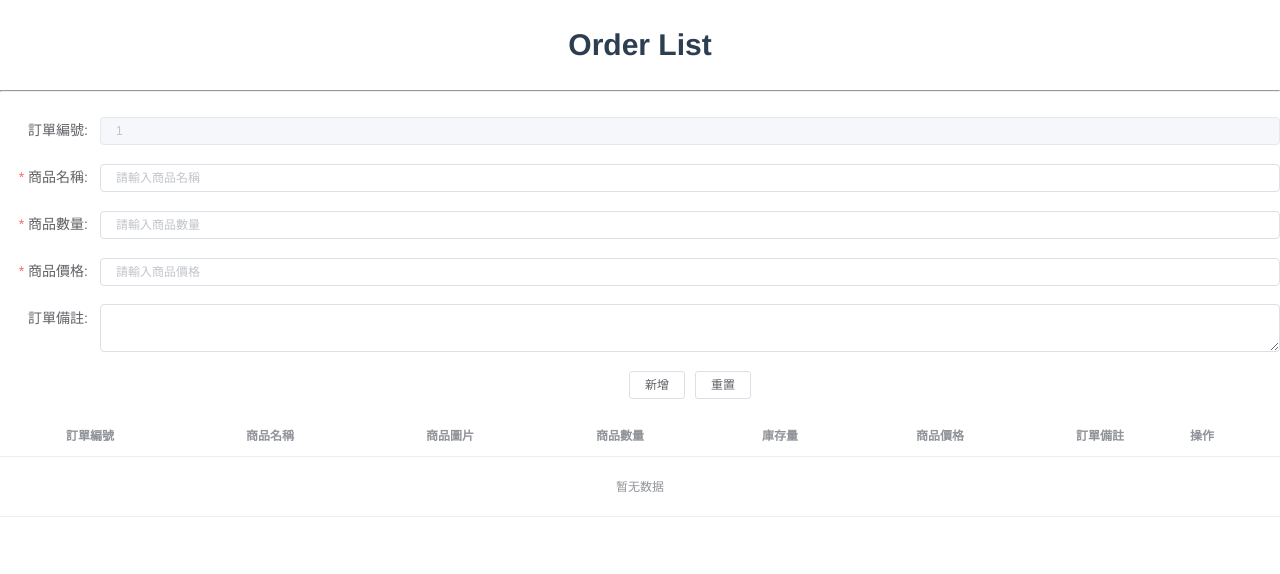
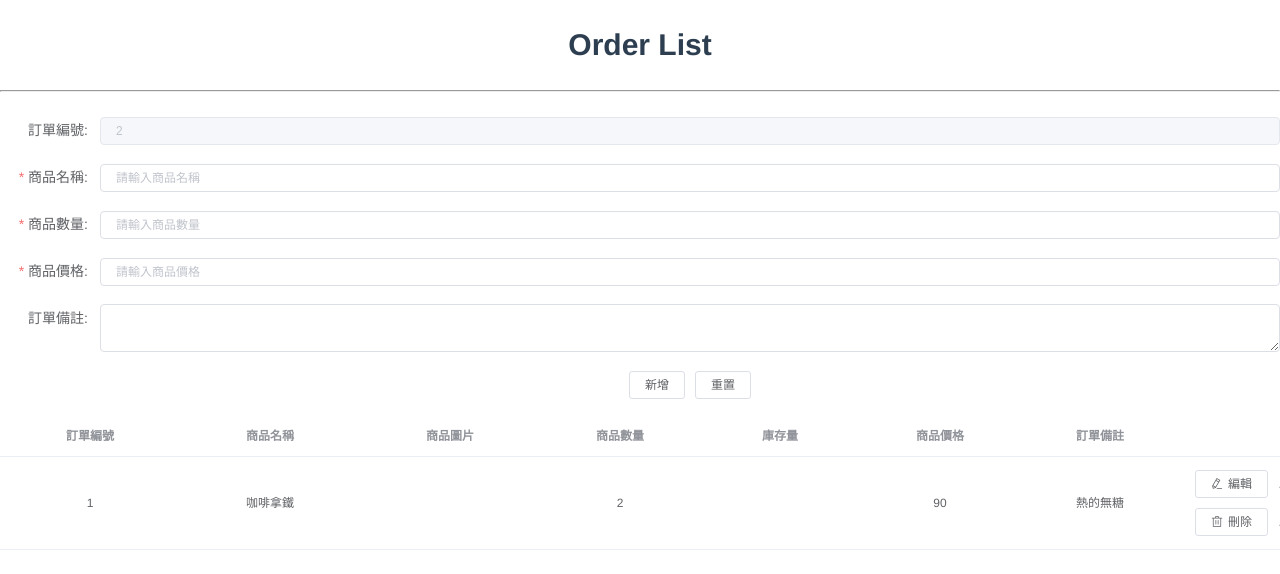
Before and after one commit to hangineer/order_list, a Vue app in the folder order/: page / in a window 1280 px wide. Shown: the top 574 px of the page. Built offline with nearby package versions, Linux system fonts and the light colour scheme; what vue-easytable would draw is missing.

Commit message:
feat:delete function OT101

```diff
--- a/order/db.json
+++ b/order/db.json
@@ -1,5 +1,5 @@
 {
-  "list": [
+  "lists": [
     {
       "id": 0,
       "name": "美式黑咖啡",
--- a/order/src/components/childComponents/AddList.vue
+++ b/order/src/components/childComponents/AddList.vue
@@ -91,7 +91,6 @@ export default {
   },
   computed: {
     id() {
-      // const format = "";
       // let rowIndex = 0;
       // return (rowIndex += 1);
       return this.$store.state.tableData.length + 1;
--- a/order/src/components/childComponents/ListData.vue
+++ b/order/src/components/childComponents/ListData.vue
@@ -1,6 +1,14 @@
 <template>
   <div>
     <!-- todo 若配合json server tableData可以改成list? -->
+    <!-- <el-table-column
+      label="日期"
+      width="180">
+      <template slot-scope="scope">
+        <i class="el-icon-time"></i>
+        <span style="margin-left: 10px">{{ scope.row.date }}</span>
+      </template>
+    </el-table-column> -->
     <el-table :data="tableData" style="width: 100%">
       <el-table-column prop="id" label="訂單編號" align="center" width="180">
       </el-table-column>
@@ -28,9 +36,8 @@
         label="訂單備註"
         align="center"
       ></el-table-column>
-
-      <el-table-column fixed="right" label="操作" width="100">
-        <template>
+      <el-table-column fixed="right" width="100">
+        <template slot-scope="scope">
           <!-- todo 版面還沒排好 -->
           <el-button
             class="data-button"
@@ -42,7 +49,7 @@
           <el-button
             class="data-button"
             size="mini"
-            @click.native.prevent="deleteRow(scope.$index, tableData)"
+            @click.native.prevent="remove(scope.$index, tableData)"
             icon="el-icon-delete"
             >刪除</el-button
           >
@@ -59,6 +66,12 @@ export default {
   computed: {
     tableData() {
       return this.$store.state.tableData;
+    },
+  },
+  methods: {
+    remove(index, rows) {
+      rows.splice(index, 1);
+      // this.$store.dispatch("updateTableData", rows);
     },
   },
   // axios.get('')
@@ -80,7 +93,7 @@ export default {
   margin: 5px !important;
 }
 //todo 區分表格顏色
-el-table-column:nth-child(odd) {
+el-table:nth-child(odd) {
   background-color: red;
 }
 </style>
--- a/order/src/store/index.js
+++ b/order/src/store/index.js
@@ -7,15 +7,15 @@ export default new Vuex.Store({
   // todo
   state: {
     tableData: [
-      // {
-      //   id: 1,
-      //   name: "咖啡拿鐵",
-      //   img: null,
-      //   quantity: 2,
-      //   inventory: null,
-      //   price: 90,
-      //   note: "",
-      // },
+      {
+        id: 1,
+        name: "咖啡拿鐵",
+        img: null,
+        quantity: 2,
+        inventory: null,
+        price: 90,
+        note: "熱的無糖",
+      },
     ],
   },
   mutations: {
--- a/order/src/views/List.vue
+++ b/order/src/views/List.vue
@@ -19,14 +19,7 @@ export default {
       return this.$store.state.tableData;
     },
   },
-  methods: {
-    //刪除
-    remove(i) {
-      let obj = this.tableData.slice(); //深拷貝
-      obj.splice(i, 1);
-      this.$store.dispatch("updateTableData", obj);
-    },
-  },
+  methods: {},
 };
 </script>
 
```
